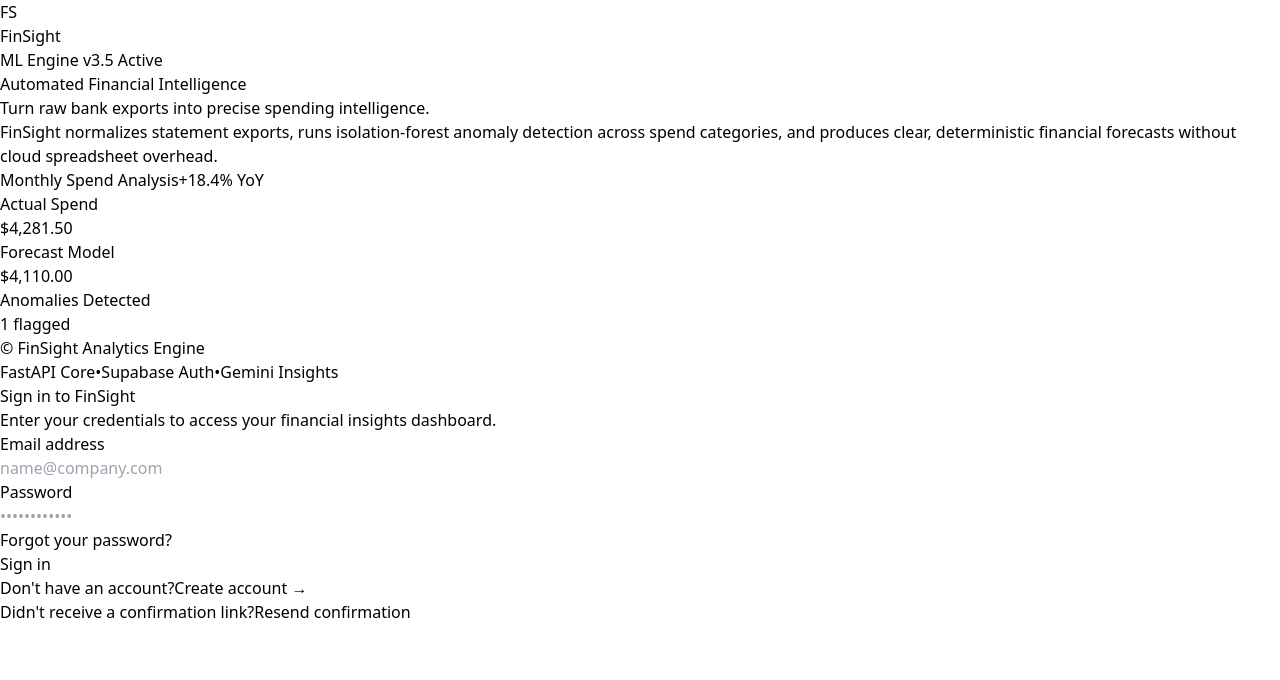
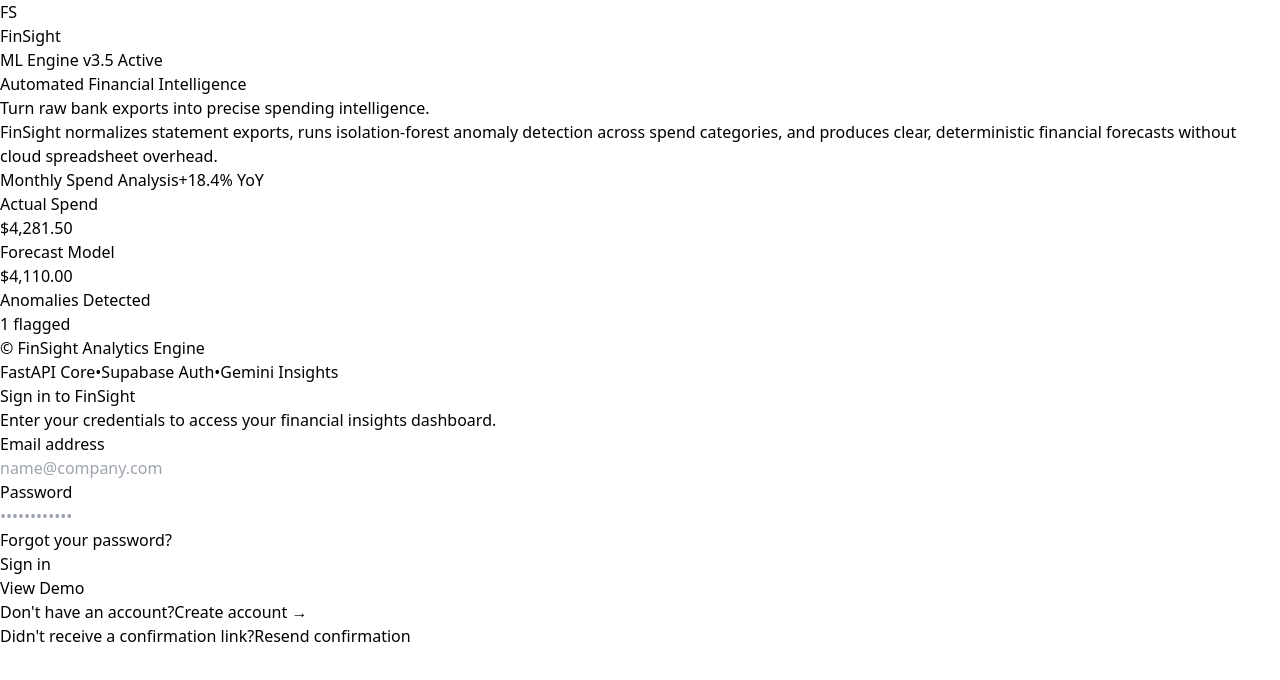
Before and after one commit to kunj406962/FinSight, a React (Vite) app in the folder frontend/: page /login in a window 1280 px wide. Shown: the top 680 px of the page. Built offline with nearby package versions, Linux system fonts and the light colour scheme; no server answers.

Commit message:
Finalized the demo for outsiders tto use

```diff
--- a/frontend/src/pages/Login.tsx
+++ b/frontend/src/pages/Login.tsx
@@ -5,6 +5,7 @@
 import { Input } from "../components/ui/Input";
 import { Button } from "../components/ui/Button";
 import { Alert } from "../components/ui/Alert";
+import { enterDemoMode } from "../demo/demoState";
 
 export function Login() {
   const { login } = useAuth();
@@ -16,6 +17,11 @@
   const [isSubmitting, setIsSubmitting] = useState(false);
 
   const successMessage = (location.state as { message?: string } | null)?.message;
+
+  function handleViewDemo() {
+    enterDemoMode();
+    navigate("/");
+  }
 
   async function handleSubmit(e: FormEvent): Promise<void> {
     e.preventDefault();
@@ -86,6 +92,11 @@
           </Button>
         </form>
 
+        {/* Demo entry point — bypasses real auth entirely, read-only mock data */}
+        <Button type="button" variant="outline" className="w-full" onClick={handleViewDemo}>
+          View Demo
+        </Button>
+
         {/* Footer Actions & Account Links */}
         <div className="pt-4 border-t border-slate-900 space-y-3 text-xs text-slate-400">
           <p className="flex items-center justify-between">
```
